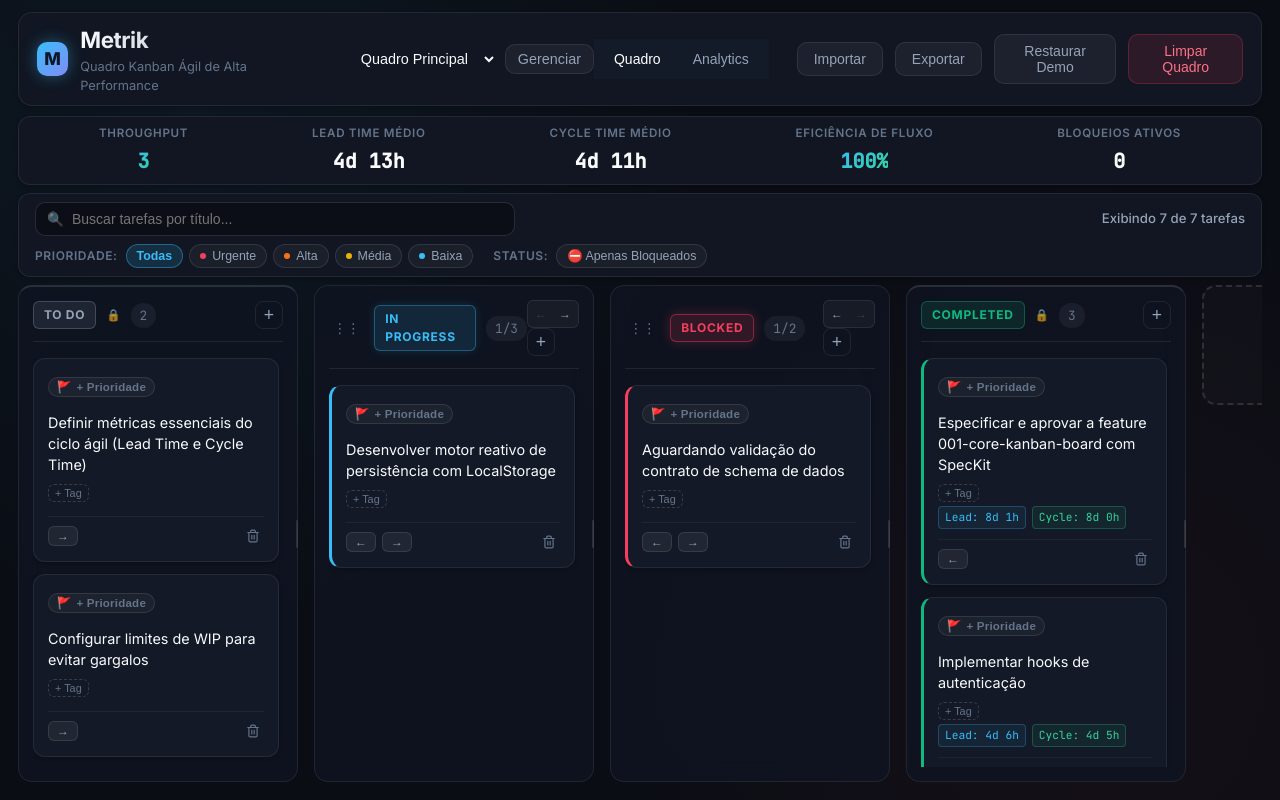
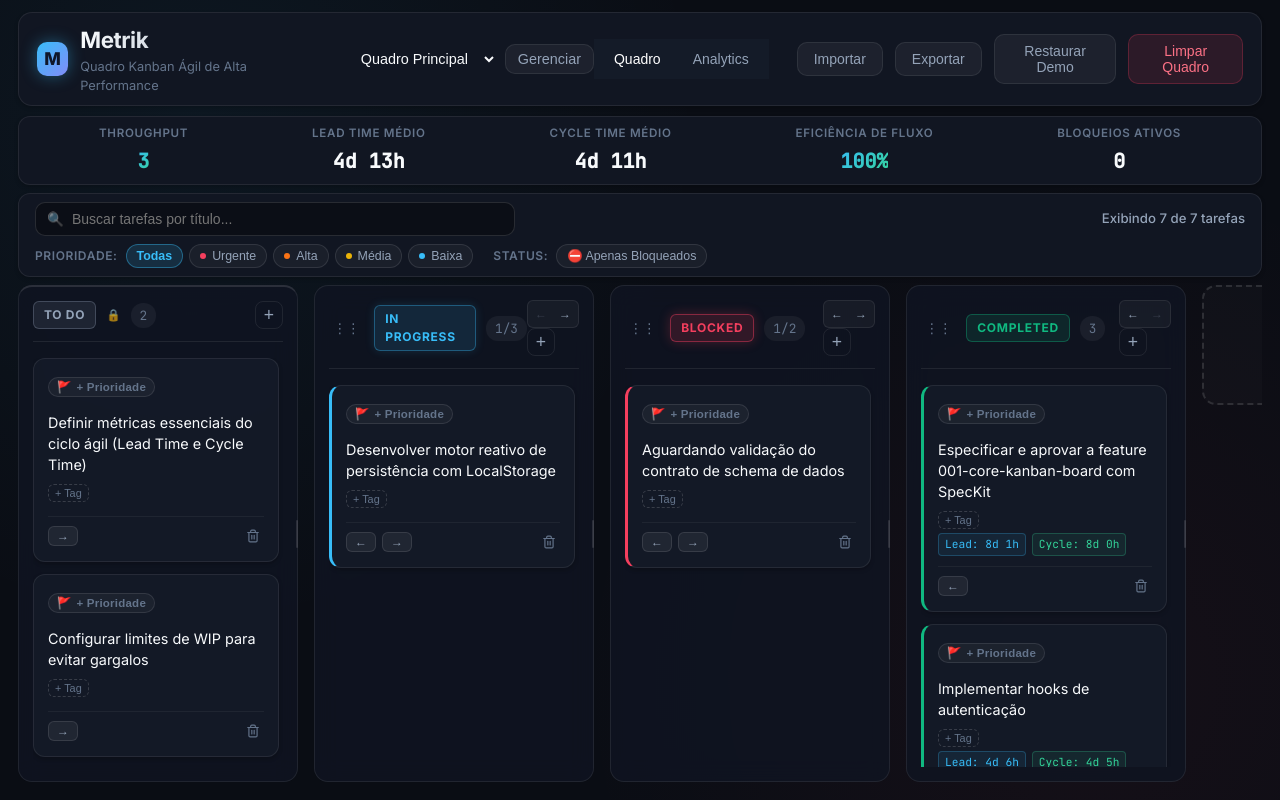
Before and after one commit to rogerteg/Metrik, a React (Vite) app: page / in a window 1280 px wide. Built offline with nearby package versions, Linux system fonts and the light colour scheme.

Commit message:
feat: unlock last column reordering, keeping only the first column (To Do) fixed

```diff
--- a/src/components/Column.tsx
+++ b/src/components/Column.tsx
@@ -58,13 +58,11 @@ export const Column: React.FC<ColumnProps> = ({
   const modifierClass = getColumnModifierClass(column.colorScheme);
   const isOverloaded = column.wipLimit !== null && count > column.wipLimit;
 
-  // Regra fundamental: Primeira coluna (índice 0) e Última coluna (índice totalColumns - 1) são fixas
-  const isFirstColumn = columnIndex === 0;
-  const isLastColumn = typeof columnIndex === 'number' && totalColumns > 0 && columnIndex === totalColumns - 1;
-  const isFixed = isFirstColumn || isLastColumn;
+  // Regra fundamental: Apenas a primeira coluna (índice 0, ex: To Do) é fixa
+  const isFixed = columnIndex === 0;
 
   const canMoveLeft = !isFixed && typeof columnIndex === 'number' && columnIndex > 1;
-  const canMoveRight = !isFixed && typeof columnIndex === 'number' && totalColumns > 0 && columnIndex < totalColumns - 2;
+  const canMoveRight = !isFixed && typeof columnIndex === 'number' && totalColumns > 0 && columnIndex < totalColumns - 1;
 
   const [isDropTarget, setIsDropTarget] = useState(false);
   const [isResizing, setIsResizing] = useState(false);
@@ -243,7 +241,7 @@ export const Column: React.FC<ColumnProps> = ({
           {isFixed && (
             <span
               className="column-fixed-badge"
-              title={isFirstColumn ? 'Primeira coluna (fixa, sentido inicial do fluxo)' : 'Última coluna (fixa, conclusão do fluxo)'}
+              title="Primeira coluna (fixa, sentido inicial do fluxo)"
               aria-label="Coluna fixa"
             >
               🔒
@@ -282,7 +280,7 @@ export const Column: React.FC<ColumnProps> = ({
                 className="btn-move-column"
                 onClick={() => canMoveRight && onMoveColumn(columnIndex, columnIndex + 1)}
                 disabled={!canMoveRight}
-                title={canMoveRight ? 'Mover coluna para a direita' : 'Não pode mover para a última coluna'}
+                title={canMoveRight ? 'Mover coluna para a direita' : 'Já está na última posição'}
                 aria-label={`Mover coluna ${column.title} para a direita`}
               >
                 →
--- a/src/utils/taskReorder.ts
+++ b/src/utils/taskReorder.ts
@@ -3,15 +3,15 @@ import { ReorderOptions } from '../types/dnd';
 
 /**
  * Valida se uma coluna pode ser movida entre sourceIndex e targetIndex.
- * Regra estrita: A primeira coluna (índice 0, ex: To Do) e a última coluna (índice length - 1, ex: Completed)
- * são fixas e JAMAIS podem ser movidas ou ter outra coluna colocada em seu lugar.
+ * Regra estrita: A primeira coluna (índice 0, ex: To Do) é fixa e JAMAIS pode ser movida
+ * ou ter outra coluna colocada em seu lugar. As demais colunas (incluindo a última) podem ser reordenadas livremente.
  */
 export function canMoveColumn(
   columnsCount: number,
   sourceIndex: number,
   targetIndex: number
 ): boolean {
-  if (columnsCount <= 2) {
+  if (columnsCount <= 1) {
     return false;
   }
   if (sourceIndex === targetIndex) {
@@ -21,9 +21,7 @@ export function canMoveColumn(
   if (sourceIndex <= 0 || targetIndex <= 0) {
     return false;
   }
-  // Última coluna é fixa (não pode ser a origem nem o destino)
-  const lastIndex = columnsCount - 1;
-  if (sourceIndex >= lastIndex || targetIndex >= lastIndex) {
+  if (sourceIndex >= columnsCount || targetIndex >= columnsCount) {
     return false;
   }
   return true;
```
Also changed, not shown: 1 other file (tests, documents, lock files or other folders).
